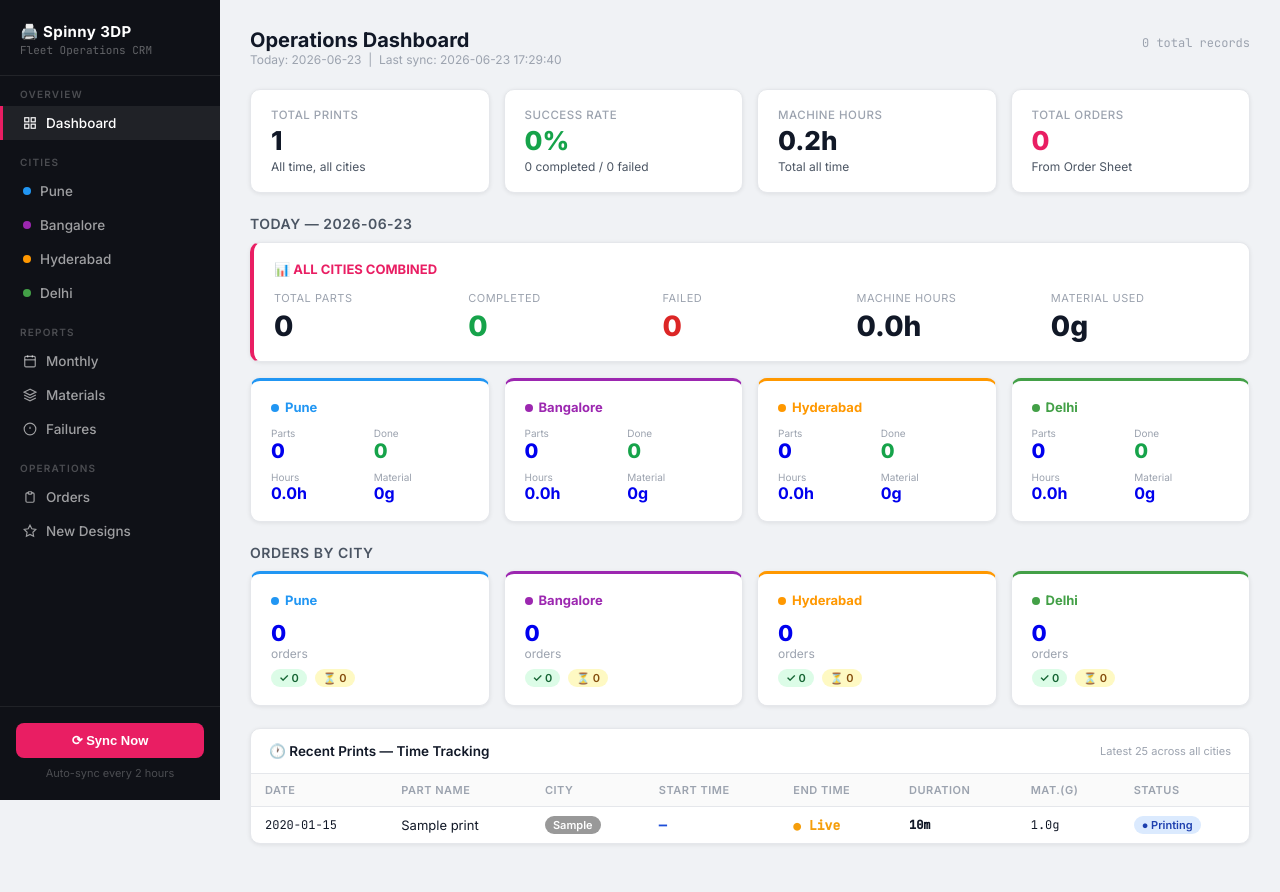
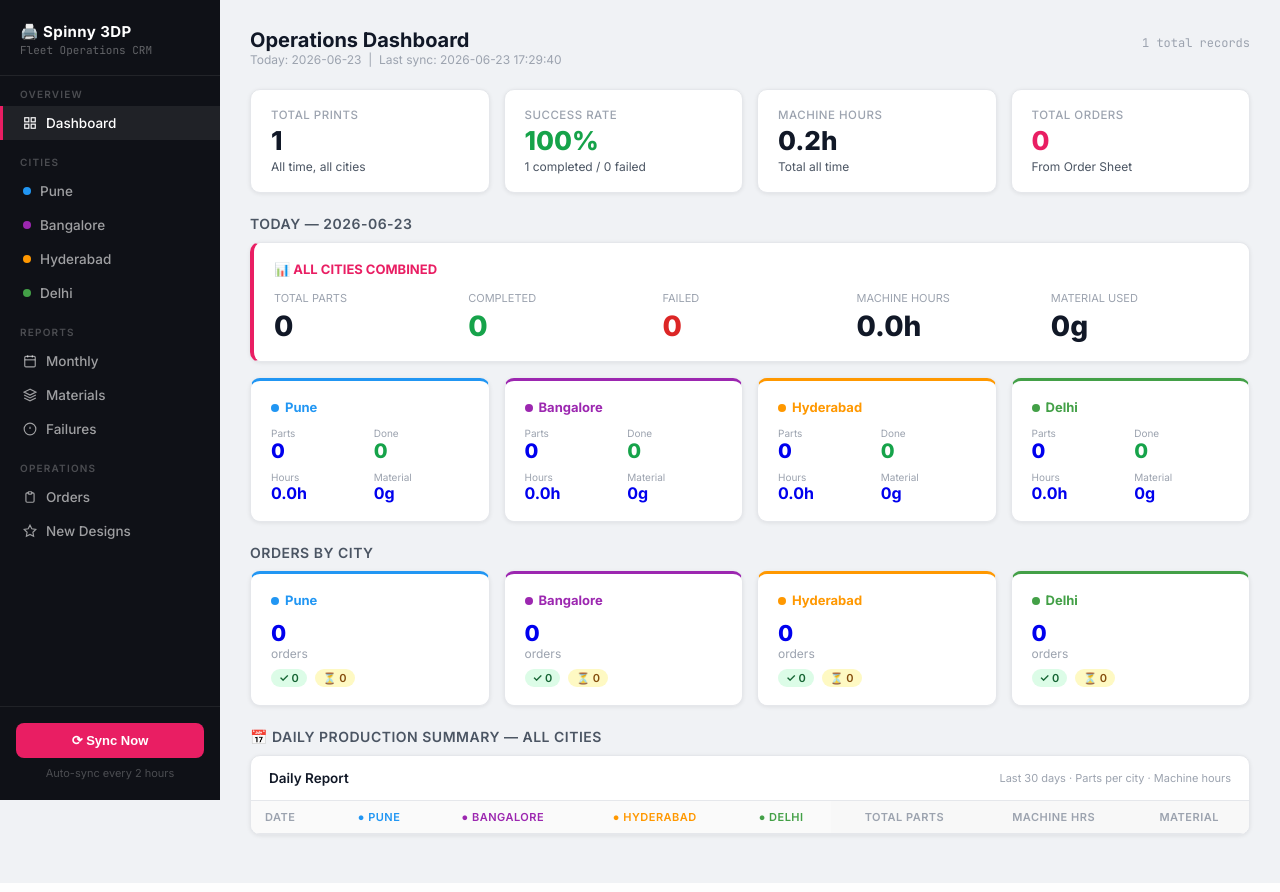
Before and after one commit to vishal15-ops/spinny-3dp-crm, a Flask app: page / in a window 1280 px wide. Run offline with Flask 3, Linux system fonts and the light colour scheme; data comes from the database, SQL or seed files in the repository; tables that the repository leaves empty hold one stand-in row (values such as "Sample post"); lists and menus that the app fills with data are empty.

Commit message:
Update dashboard.html

```diff
--- a/templates/dashboard.html
+++ b/templates/dashboard.html
@@ -10,7 +10,6 @@
   <div class="page-meta mono">{{ last_sync[1] if last_sync else 0 }} total records</div>
 </div>
 
-<!-- Overall KPIs -->
 <div class="cards-row cards-4">
   <div class="card">
     <div class="card-label">Total Prints</div>
@@ -34,35 +33,33 @@
   </div>
 </div>
 
-<!-- TODAY TOTAL -->
 <div class="section-title">Today — {{ today }}</div>
 <div class="card" style="margin-bottom:16px;border-left:4px solid #e91e63">
   <div style="font-size:13px;font-weight:700;color:#e91e63;margin-bottom:14px">📊 ALL CITIES COMBINED</div>
   <div style="display:grid;grid-template-columns:repeat(5,1fr);gap:16px">
     <div>
-      <div style="font-size:11px;color:#9ca3af;text-transform:uppercase;letter-spacing:.5px">Total Parts</div>
+      <div style="font-size:11px;color:#9ca3af;text-transform:uppercase">Total Parts</div>
       <div style="font-size:28px;font-weight:800;margin-top:4px">{{ today_total.prints }}</div>
     </div>
     <div>
-      <div style="font-size:11px;color:#9ca3af;text-transform:uppercase;letter-spacing:.5px">Completed</div>
+      <div style="font-size:11px;color:#9ca3af;text-transform:uppercase">Completed</div>
       <div style="font-size:28px;font-weight:800;margin-top:4px;color:#16a34a">{{ today_total.ok }}</div>
     </div>
     <div>
-      <div style="font-size:11px;color:#9ca3af;text-transform:uppercase;letter-spacing:.5px">Failed</div>
+      <div style="font-size:11px;color:#9ca3af;text-transform:uppercase">Failed</div>
       <div style="font-size:28px;font-weight:800;margin-top:4px;color:#dc2626">{{ today_total.failed }}</div>
     </div>
     <div>
-      <div style="font-size:11px;color:#9ca3af;text-transform:uppercase;letter-spacing:.5px">Machine Hours</div>
+      <div style="font-size:11px;color:#9ca3af;text-transform:uppercase">Machine Hours</div>
       <div style="font-size:28px;font-weight:800;margin-top:4px">{{ today_total.hours }}h</div>
     </div>
     <div>
-      <div style="font-size:11px;color:#9ca3af;text-transform:uppercase;letter-spacing:.5px">Material Used</div>
+      <div style="font-size:11px;color:#9ca3af;text-transform:uppercase">Material Used</div>
       <div style="font-size:28px;font-weight:800;margin-top:4px">{{ today_total.mat_g }}g</div>
     </div>
   </div>
 </div>
 
-<!-- TODAY PER CITY -->
 <div class="cards-row cards-4">
   {% for city in cities %}
   {% set d = cities_today[city] %}
@@ -82,7 +79,6 @@
   {% endfor %}
 </div>
 
-<!-- ORDERS BY CITY -->
 <div class="section-title">Orders by City</div>
 <div class="cards-row cards-4">
   {% for city in cities %}
@@ -94,7 +90,7 @@
     </div>
     <div style="font-size:22px;font-weight:800;margin-top:6px">{{ o.total }}</div>
     <div style="font-size:12px;color:#9ca3af">orders</div>
-    <div style="margin-top:8px;display:flex;gap:8px;flex-wrap:wrap">
+    <div style="margin-top:8px;display:flex;gap:8px">
       <span class="badge b-fulfilled">✓ {{ o.fulfilled }}</span>
       <span class="badge b-pending">⏳ {{ o.pending }}</span>
     </div>
@@ -103,56 +99,50 @@
   {% endfor %}
 </div>
 
-<!-- RECENT PRINTS WITH TIME TRACKING -->
+<div class="section-title">📅 Daily Production Summary — All Cities</div>
 <div class="table-card">
   <div class="table-card-header">
-    🕐 Recent Prints — Time Tracking
-    <small>Latest 25 across all cities</small>
+    Daily Report
+    <small>Last 30 days · Parts per city · Machine hours</small>
   </div>
   <table>
     <thead>
       <tr>
         <th>Date</th>
-        <th>Part Name</th>
-        <th>City</th>
-        <th>Start Time</th>
-        <th>End Time</th>
-        <th>Duration</th>
-        <th>Mat.(g)</th>
-        <th>Status</th>
+        <th style="color:#2196F3;text-align:center">● Pune</th>
+        <th style="color:#9C27B0;text-align:center">● Bangalore</th>
+        <th style="color:#FF9800;text-align:center">● Hyderabad</th>
+        <th style="color:#43A047;text-align:center">● Delhi</th>
+        <th style="text-align:center;background:#f8f8f8">Total Parts</th>
+        <th style="text-align:center;background:#f8f8f8">Machine Hrs</th>
+        <th style="text-align:center;background:#f8f8f8">Material</th>
       </tr>
     </thead>
     <tbody>
-      {% for p in recent %}
-      {% set start_t = p[8][11:16] if p[8] and p[8]|length > 10 else '—' %}
-      {% set end_t   = p[9][11:16] if p[9] and p[9]|length > 10 else '—' %}
-      <tr>
-        <td class="mono" style="font-size:12px">{{ p[0] }}</td>
-        <td class="td-part" title="{{ p[1] }}" style="max-width:180px">{{ p[1] }}</td>
-        <td><span class="b-city" style="background:{{ city_color.get(p[3],'#999') }}">{{ p[3] }}</span></td>
-        <td class="mono" style="color:#1d4ed8;font-weight:600;font-size:13px">
-          {% if start_t != '—' %}🟢 {{ start_t }}{% else %}—{% endif %}
+      {% for row in daily_data %}
+      {% set date = row[0] %}
+      {% set cd = row[1] %}
+      {% set total_p = row[2] %}
+      {% set total_h = row[3] %}
+      {% set total_m = row[4] %}
+      <tr {% if date == today %}style="background:#f0fdf4"{% endif %}>
+        <td class="mono" style="font-size:12px{% if date==today %};color:#16a34a;font-weight:700{% endif %}">
+          {% if date == today %}🟢 {% endif %}{{ date }}
         </td>
-        <td class="mono" style="color:#7c3aed;font-weight:600;font-size:13px">
-          {% if end_t != '—' %}🔴 {{ end_t }}{% else %}
-            {% if p[7]=='Printing' %}<span style="color:#f59e0b">● Live</span>{% else %}—{% endif %}
+        {% for city in ['Pune','Bangalore','Hyderabad','Delhi'] %}
+        {% set c = cd[city] %}
+        <td style="text-align:center">
+          {% if c.parts > 0 %}
+          <span style="font-weight:700;color:{{ city_color[city] }}">{{ c.parts }}</span>
+          <br><span style="font-size:10px;color:#9ca3af">{{ c.hours }}h</span>
+          {% else %}
+          <span style="color:#e0e0e0">—</span>
           {% endif %}
         </td>
-        <td class="mono" style="font-weight:600">
-          {% if p[5] and p[5] > 0 %}
-            {% if p[5] >= 60 %}{{ (p[5]//60) }}h {{ (p[5]%60) }}m
-            {% else %}{{ p[5] }}m{% endif %}
-          {% else %}—{% endif %}
-        </td>
-        <td class="mono">{{ p[6] }}g</td>
-        <td>
-          {% if p[7]=='Completed'  %}<span class="badge b-completed">✓ Done</span>
-          {% elif p[7]=='Failed'   %}<span class="badge b-failed">✗ Failed</span>
-          {% elif p[7]=='Printing' %}<span class="badge b-printing">● Printing</span>
-          {% elif p[7]=='Queued'   %}<span class="badge b-cancelled">⏳ Queued</span>
-          {% else %}<span class="badge b-cancelled">{{ p[7] }}</span>
-          {% endif %}
-        </td>
+        {% endfor %}
+        <td style="text-align:center;background:#f8f8f8;font-weight:800;font-size:16px">{{ total_p }}</td>
+        <td style="text-align:center;background:#f8f8f8;font-weight:600">{{ total_h }}h</td>
+        <td style="text-align:center;background:#f8f8f8;font-size:12px;color:#555">{{ total_m }}g</td>
       </tr>
       {% endfor %}
     </tbody>
```
